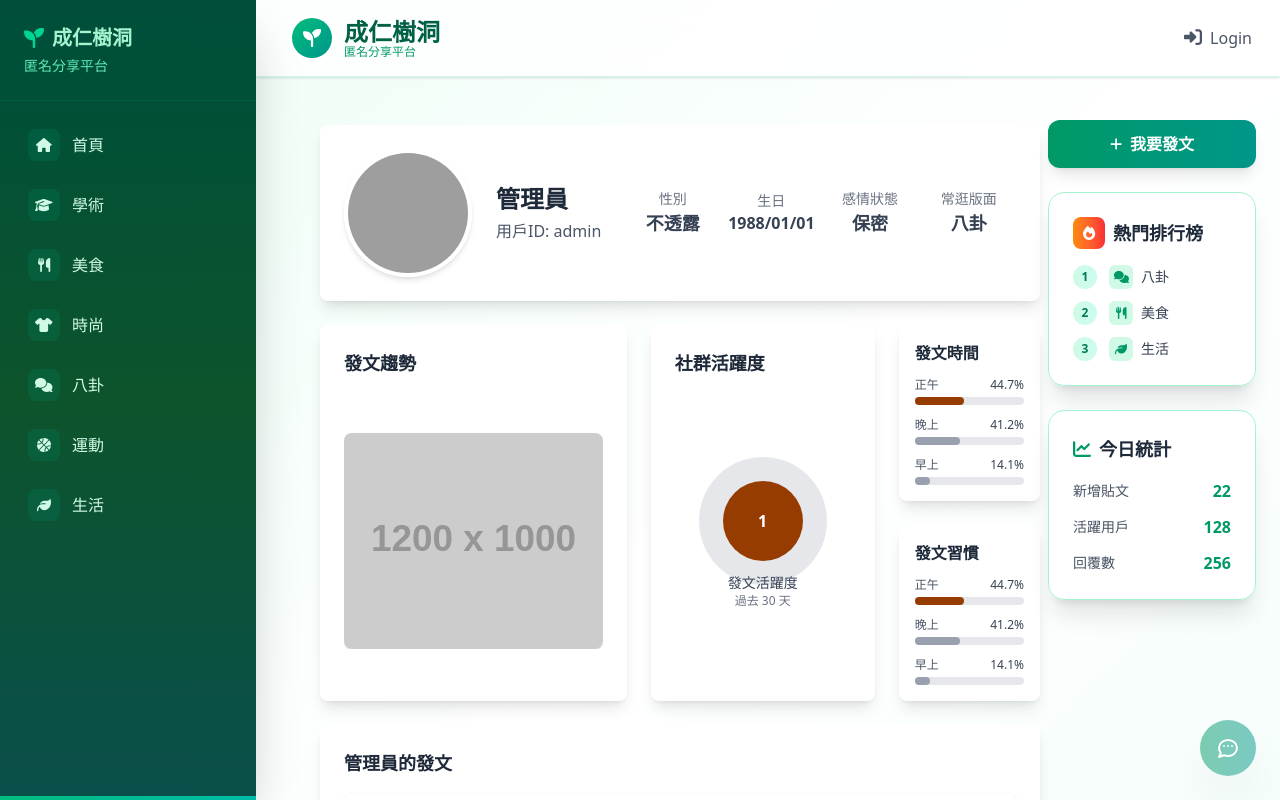
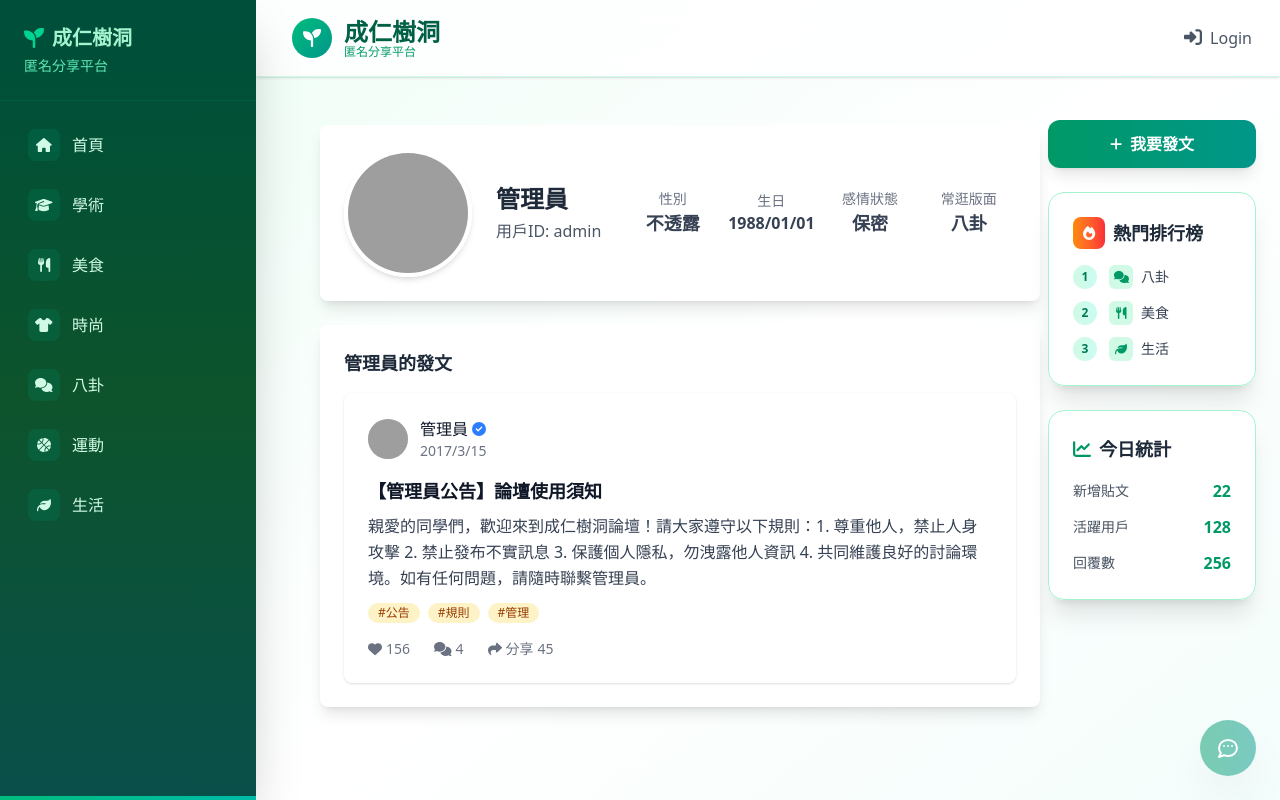
Before and after one commit to ycy-0510/chengren-tree-hole-forum, a Vue app: page /profile/admin in a window 1280 px wide. Shown: the top 800 px of the page. Built offline with nearby package versions, Linux system fonts and the light colour scheme; grey boxes are pictures that could not be loaded.

Commit message:
Modify Profile page

```diff
--- a/src/views/ProfileView.vue
+++ b/src/views/ProfileView.vue
@@ -50,7 +50,7 @@
                                 <div class="text-center">
                                     <p class="text-sm text-gray-500">常逛版面</p>
                                     <p class="text-lg font-semibold text-gray-700">{{ userProfile.favoriteBoard || '未設定'
-                                    }}
+                                        }}
                                     </p>
                                 </div>
                             </div>
@@ -58,8 +58,8 @@
                     </div>
                 </div>
 
-                <!-- 統計圖表區域 -->
-                <div class="grid grid-cols-9 gap-6 mb-6">
+                <!-- 統計圖表區域 - 只有查看自己的資料時才顯示 -->
+                <div v-if="isCurrentUser" class="grid grid-cols-9 gap-6 mb-6">
                     <!-- 發文趨勢圖 - 左側 4/9 -->
                     <div class="col-span-9 lg:col-span-4 bg-white rounded-lg shadow-lg p-6">
                         <h3 class="text-lg font-semibold text-gray-800 mb-4">發文趨勢</h3>
@@ -255,7 +255,7 @@ const isLoading = ref(true)
 const isLoggedIn = computed(() => !!currentUserId.value)
 
 // 判斷是否是當前用戶
-const isCurrentUser = computed(() => displayUserId.value === currentUserId.value)
+const isCurrentUser = computed(() => displayUserId.value === currentUserId.value || currentUserId.value == 'admin')
 
 // 用戶統計數據
 const userStats = computed(() => {
```
